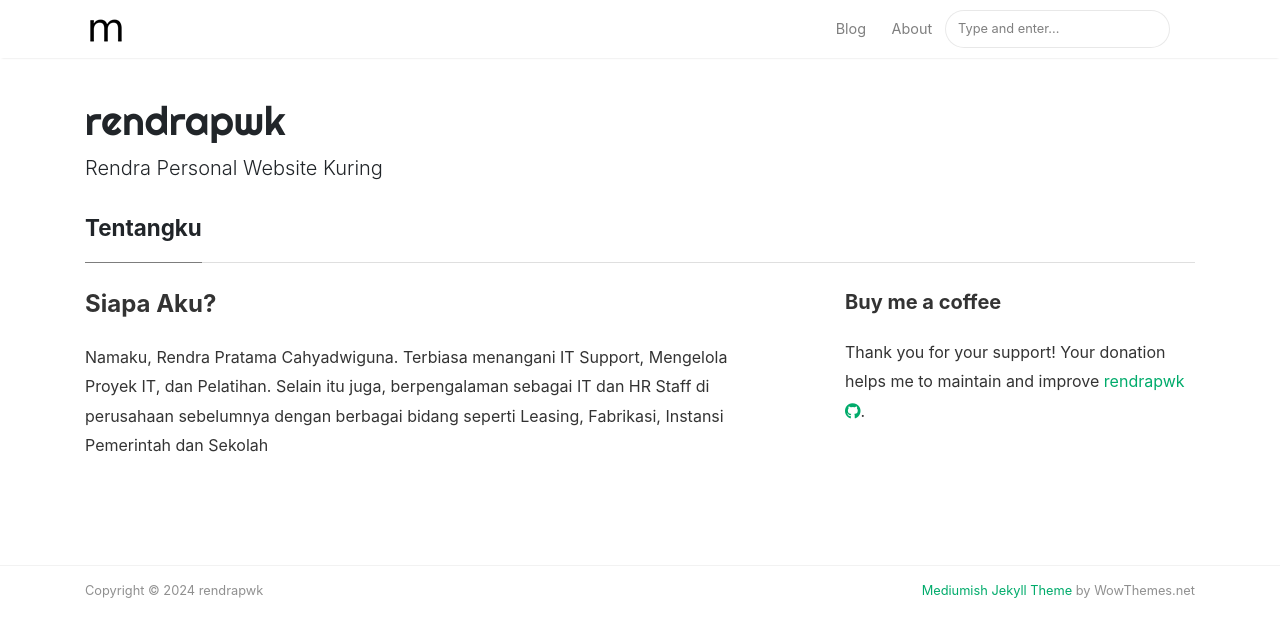
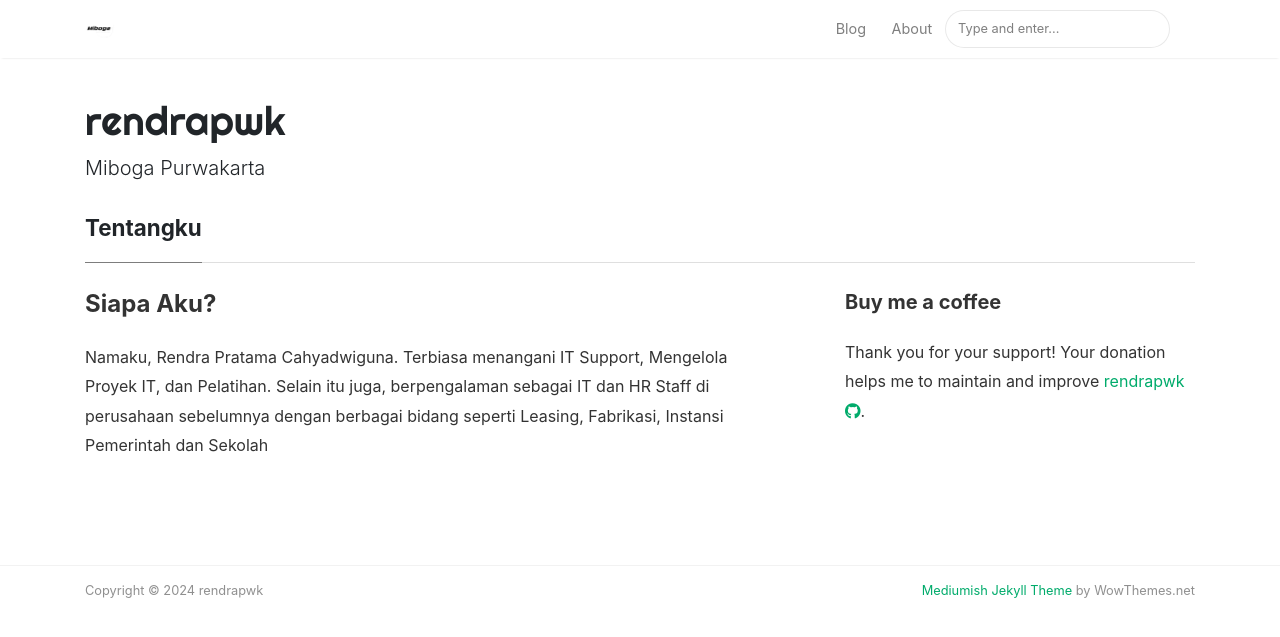
Before and after one commit to rendrapwk/rendrapwk.github.io, a Jekyll site: the page built from _pages/about.md, in a window 1280 px wide. Shown: the top 637 px of the page. Built offline with Jekyll 4.4.1, drawn with Linux system fonts in a browser that asks for light colours; nearby versions of some CDN libraries.

Commit message:
update lagi

```diff
--- a/_config.yml
+++ b/_config.yml
@@ -1,9 +1,9 @@
 # Site
 name: "rendrapwk"
 title: "rendrapwk"
-description: "Rendra Personal Website Kuring"
-logo: 'assets/images/logo.png'
-favicon: 'assets/images/logo.png'
+description: "Miboga Purwakarta"
+logo: assets/images/logo.png
+favicon: assets/images/logo.png
 baseurl: ""
 # google_analytics: 'UA-46278016-1'
 # disqus: 'demowebsite'
@@ -16,7 +16,7 @@ authors:
   rendrapwk:
     name: rendrapwk
     display_name: Rendra Pratama
-    avatar: 'assets/images/avatar.png'
+    avatar: assets/images/avatar.png
     email: rendrapwk@gmail.com
     web: https://rendrapwk.github.io
     description: "KISS - Keep It Simple Sajalah"
```
Also changed, not shown: assets/images/_avatar.png (added), assets/images/_log.png (added), assets/images/_logo.png (added), assets/images/avatar.png, assets/images/log.png, assets/images/logo.png, assets/images/mediumish-jekyll-template.png (deleted).
